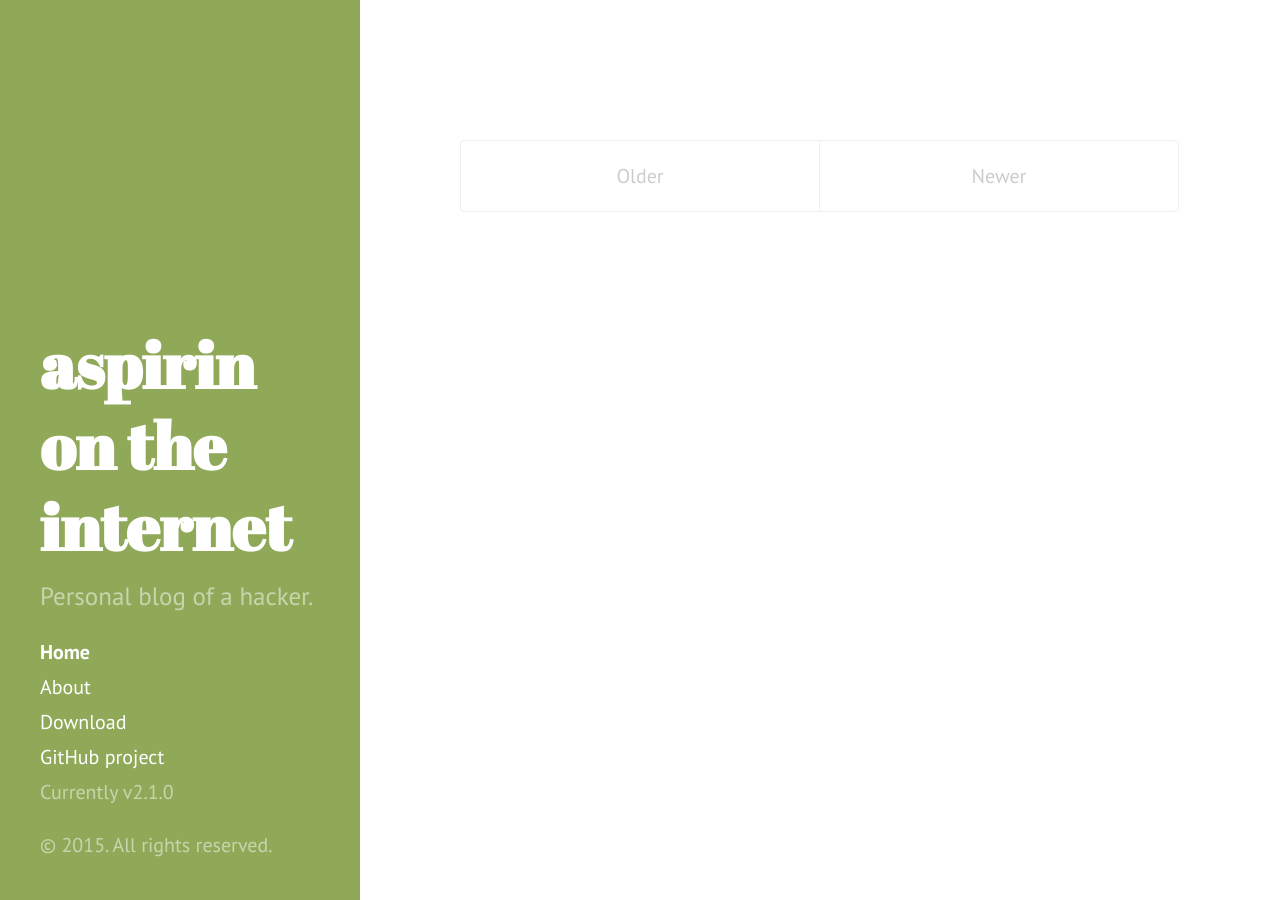
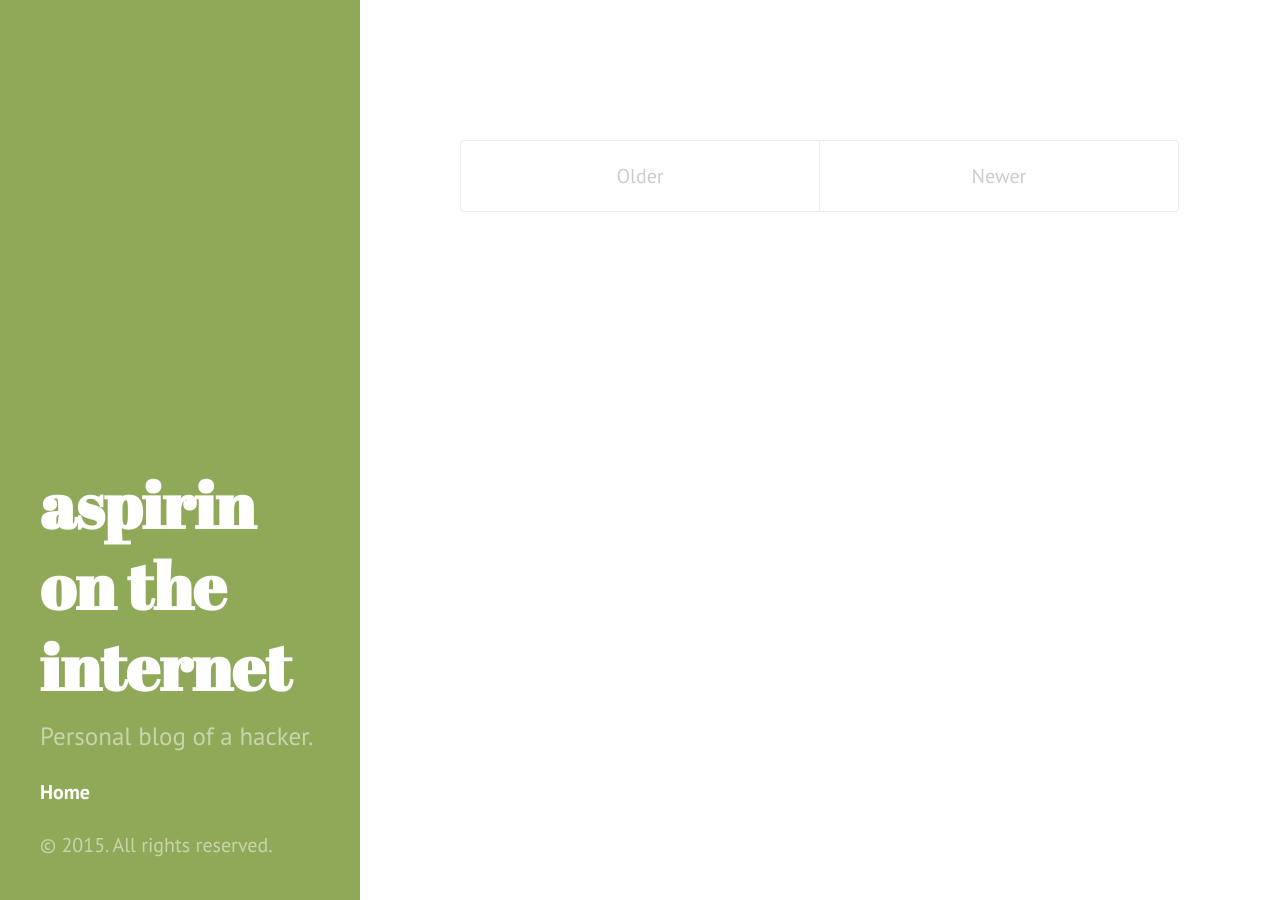
Before and after one commit to sethll/sethll.github.io, a Jekyll site: the page built from index.html, in a window 1280 px wide. Built offline with Jekyll 4.4.1, drawn with Linux system fonts in a browser that asks for light colours; Markdown is read by kramdown in place of the engine named in the settings; the list of posts is cut into pages by our own code.

Commit message:
removed About page; removed unwanted sidebar items

```diff
--- a/_config.yml
+++ b/_config.yml
@@ -20,7 +20,7 @@ author:
 paginate:         5
 
 # Custom vars
-version:          2.1.0
+# version:          2.1.0
 
 github:
     repo:           https://github.com/aspirin-/aspirin-.github.io
--- a/_includes/sidebar.html
+++ b/_includes/sidebar.html
@@ -26,9 +26,6 @@
         {% endif %}
       {% endfor %}
 
-      <a class="sidebar-nav-item" href="{{ site.github.repo }}/archive/v{{ site.version }}.zip">Download</a>
-      <a class="sidebar-nav-item" href="{{ site.github.repo }}">GitHub project</a>
-      <span class="sidebar-nav-item">Currently v{{ site.version }}</span>
     </nav>
 
     <p>&copy; {{ site.time | date: '%Y' }}. All rights reserved.</p>
```
Also changed, not shown: about.md (+1 -0 lines).
